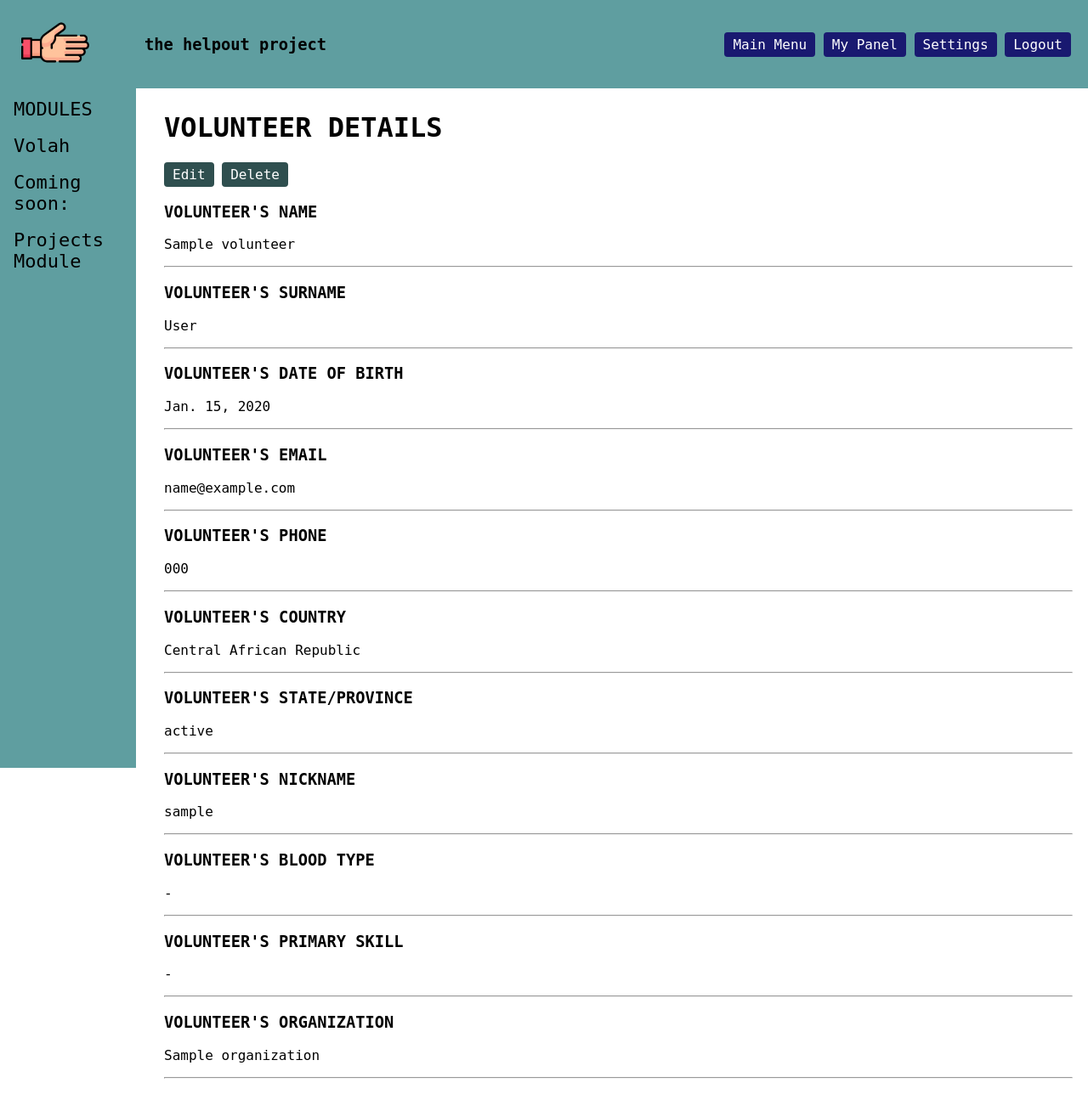
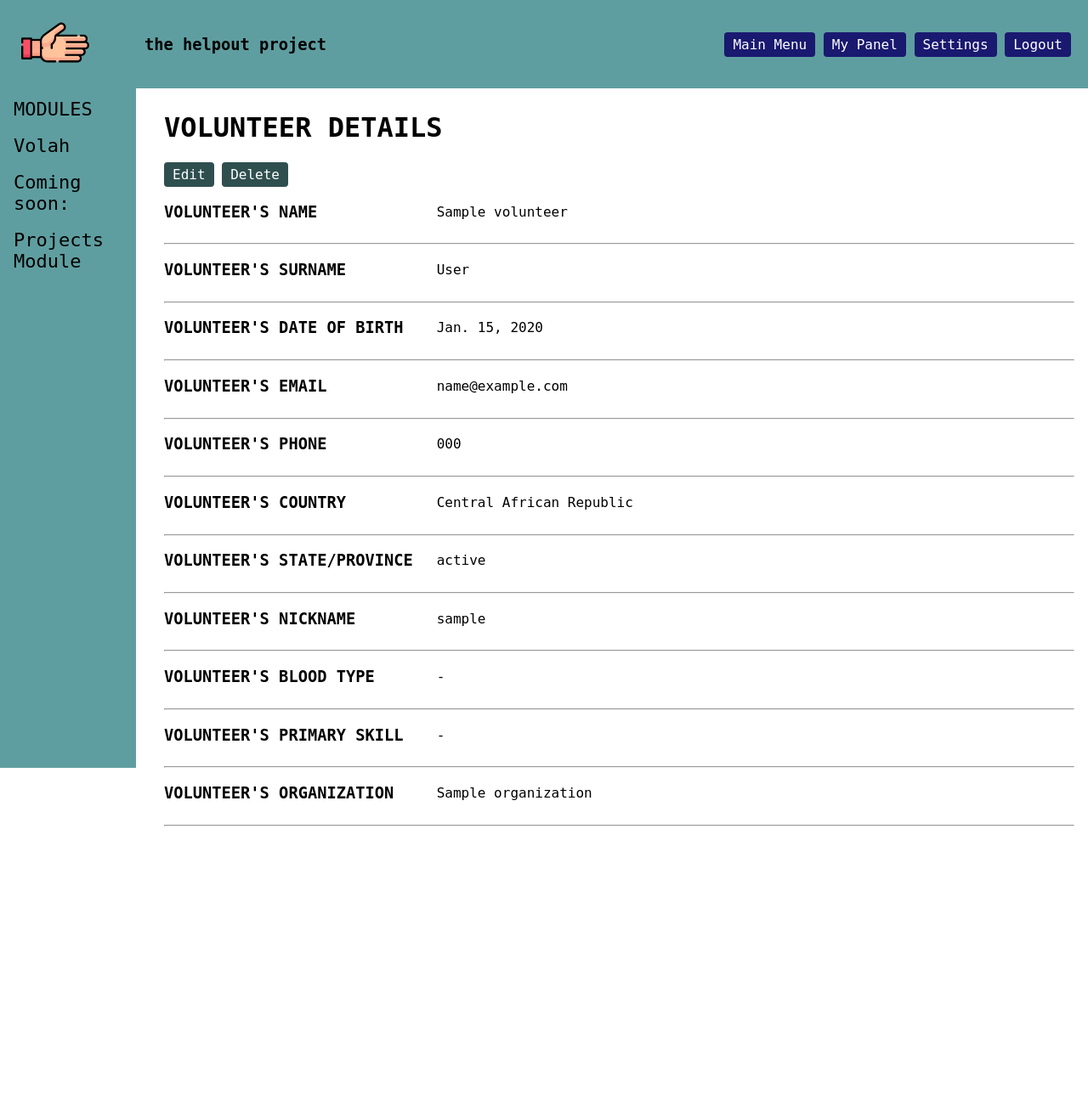
Before and after one commit to GabrielSousa02/helpout, a Django app: page /volah/volunteer_detail/1 in a window 1280 px wide. Shown: the whole page at 85% size. After the commit the page ends 973 px from the top, so only its background shows below. Run offline with Django 4.2, Linux system fonts and the light colour scheme; tables that the repository leaves empty hold one stand-in row (values such as "Sample post"); some web fonts are replaced.

Commit message:
Add style to DetailView. Add link to detail buttons on interface.

```diff
--- a/helpout/static/base/style.css
+++ b/helpout/static/base/style.css
@@ -137,3 +137,27 @@ div .foot-note {
     font-size: 14px;
     color: red;
 }
+
+.detail_container {
+    display: grid;
+    grid-template-areas:
+        "detail-label detail-data";
+    grid-template-columns: 30% 70%;
+    margin-bottom: 8px;
+}
+
+.detail_label {
+    grid-area: detail-label;
+    align-self: center;
+}
+
+.detail_data {
+    grid-area: detail-data;
+    align-self: center;
+}
+
+hr {
+    margin: 0;
+    color: darkgray;
+    width: 100%;
+}
--- a/volah/templates/volah/organization_list.html
+++ b/volah/templates/volah/organization_list.html
@@ -26,7 +26,7 @@
                 <td>{{ organization.org_website }}</td>
                 <td>{{ organization.hq_country }}</td>
                 <td>{{ organization.hq_state_province }}</td>
-                <td><a href=""><button class="normal-btn">Detail</button></a></td>
+                <td><a href="/volah/organization_detail/{{ organization.id }}"><button class="normal-btn">Detail</button></a></td>
                 <td><a href="/volah/organization_update/{{ organization.id }}"><button class="normal-btn">Edit</button></a></td>
                 <td><a href="/volah/organization_delete/{{ organization.id }}"><button class="normal-btn">Delete</button></a></td>
             </tr>
--- a/volah/templates/volah/volunteer_list.html
+++ b/volah/templates/volah/volunteer_list.html
@@ -28,7 +28,7 @@
                 <td>{{ volunteer.country }}</td>
                 <td>{{ volunteer.state_province }}</td>
                 <td>{{ volunteer.organization }}</td>
-                <td><a href=""><button class="normal-btn">Detail</button></a></td>
+                <td><a href="/volah/volunteer_detail/{{ volunteer.id }}"><button class="normal-btn">Detail</button></a></td>
                 <td><a href="/volah/volunteer_update/{{ volunteer.id }}"><button class="normal-btn">Edit</button></a></td>
                 <td><a href="/volah/volunteer_delete/{{ volunteer.id }}"><button class="normal-btn">Delete</button></a></td>
             </tr>
```
